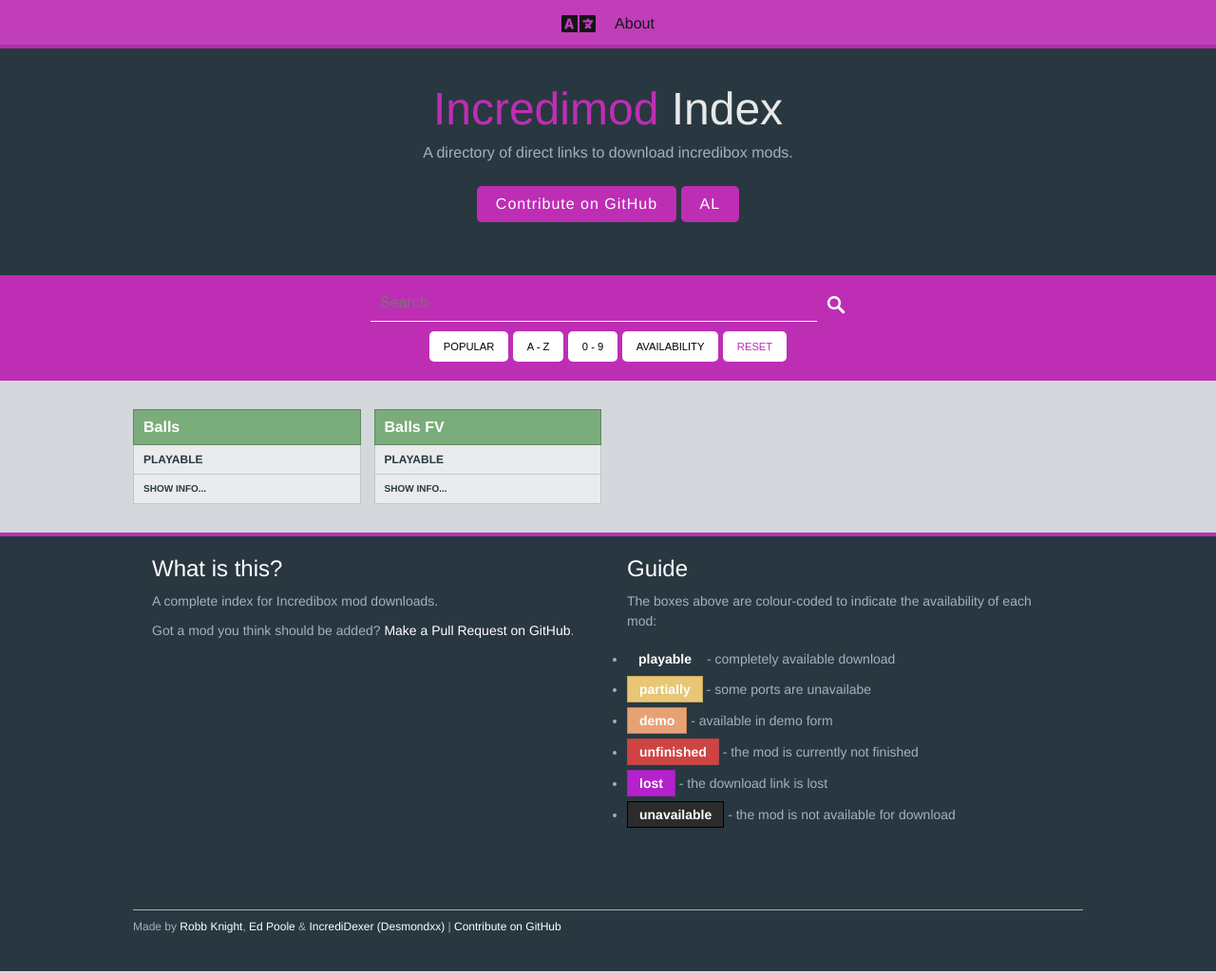
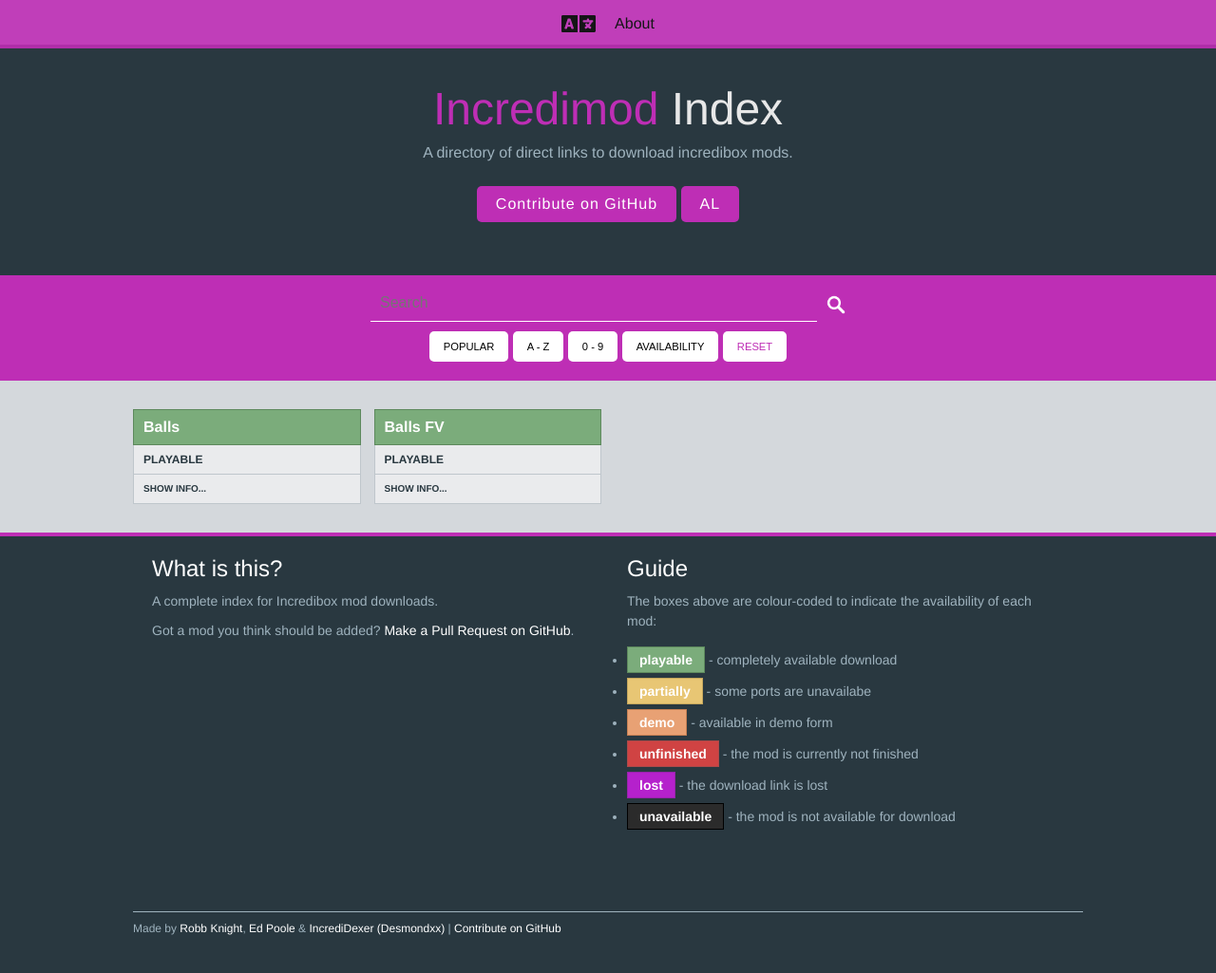
Before and after one commit to Incredimods/incredimods.github.io, a Jekyll site: the page built from _pages/index.html, in a window 1280 px wide and 1025 px high. Shown: the whole window at 95% size. Built offline with Jekyll 4.4.1, drawn with Linux system fonts in a browser that asks for light colours.

Commit message:
Update style.css

```diff
--- a/assets/css/style.css
+++ b/assets/css/style.css
@@ -432,7 +432,7 @@ main {
     padding: 6px 12px;
 }
 
-.info-container .downloadable .availability {
+.info-container .playable .availability {
     background-color: #7BAC7B;
     border: 1px solid #5D895D;
 }
```
